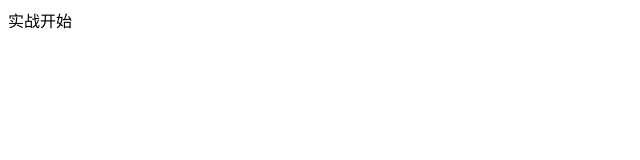
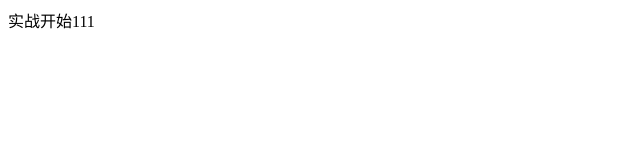
Before and after one commit to yangzhang-sun/gshop-client, a Vue app: page / in a window 1280 px wide. Shown: the top 160 px of the page, without its empty margins (0-640 px from the left). Built offline with nearby package versions, Linux system fonts and the light colour scheme; the HTML template or start-up script is replaced by a standard one.

Commit message:
Update App.vue

```diff
--- a/src/App.vue
+++ b/src/App.vue
@@ -1,6 +1,6 @@
 <template>
   <div>
-    实战开始
+    实战开始111
   </div>
 </template>
 
```
